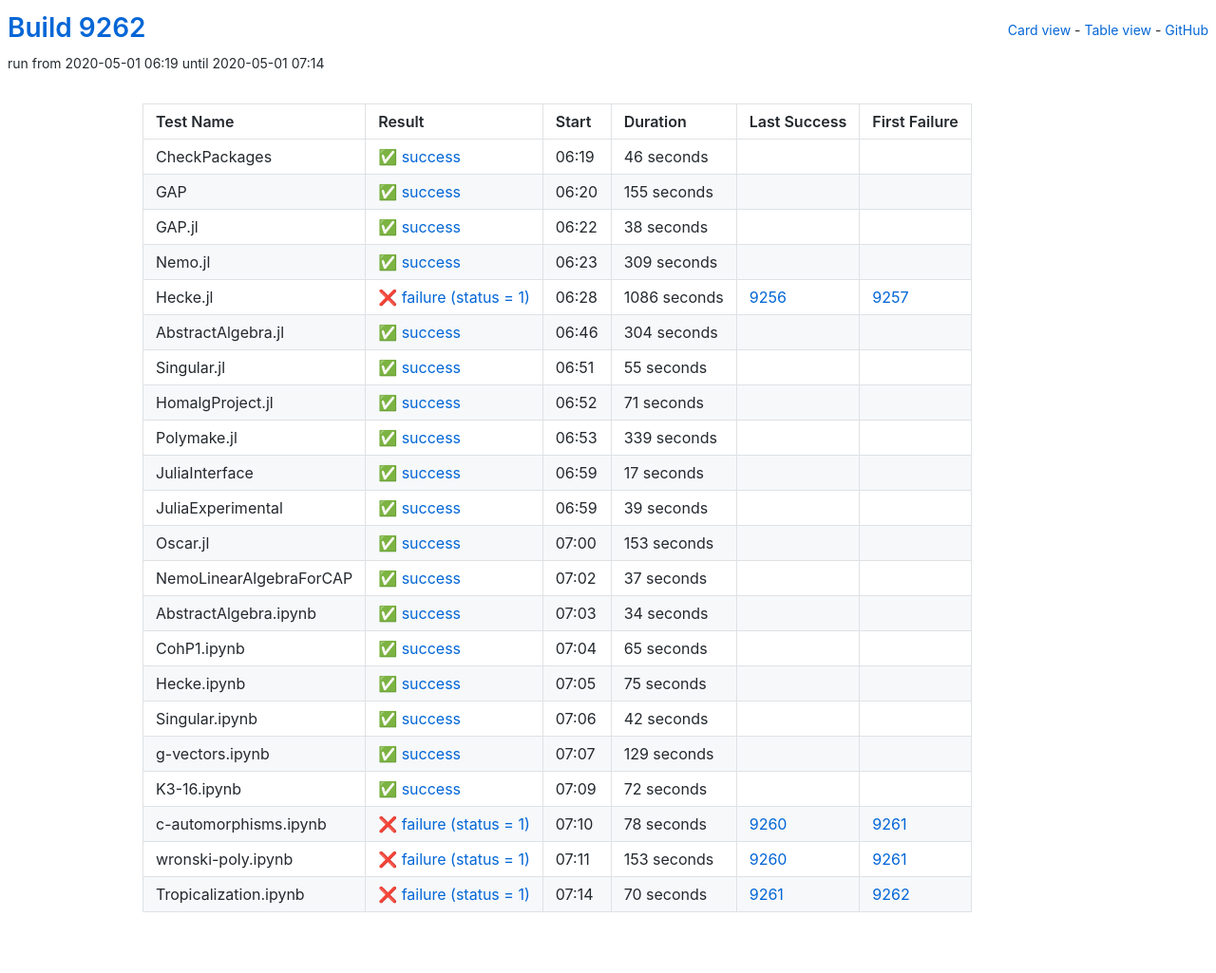
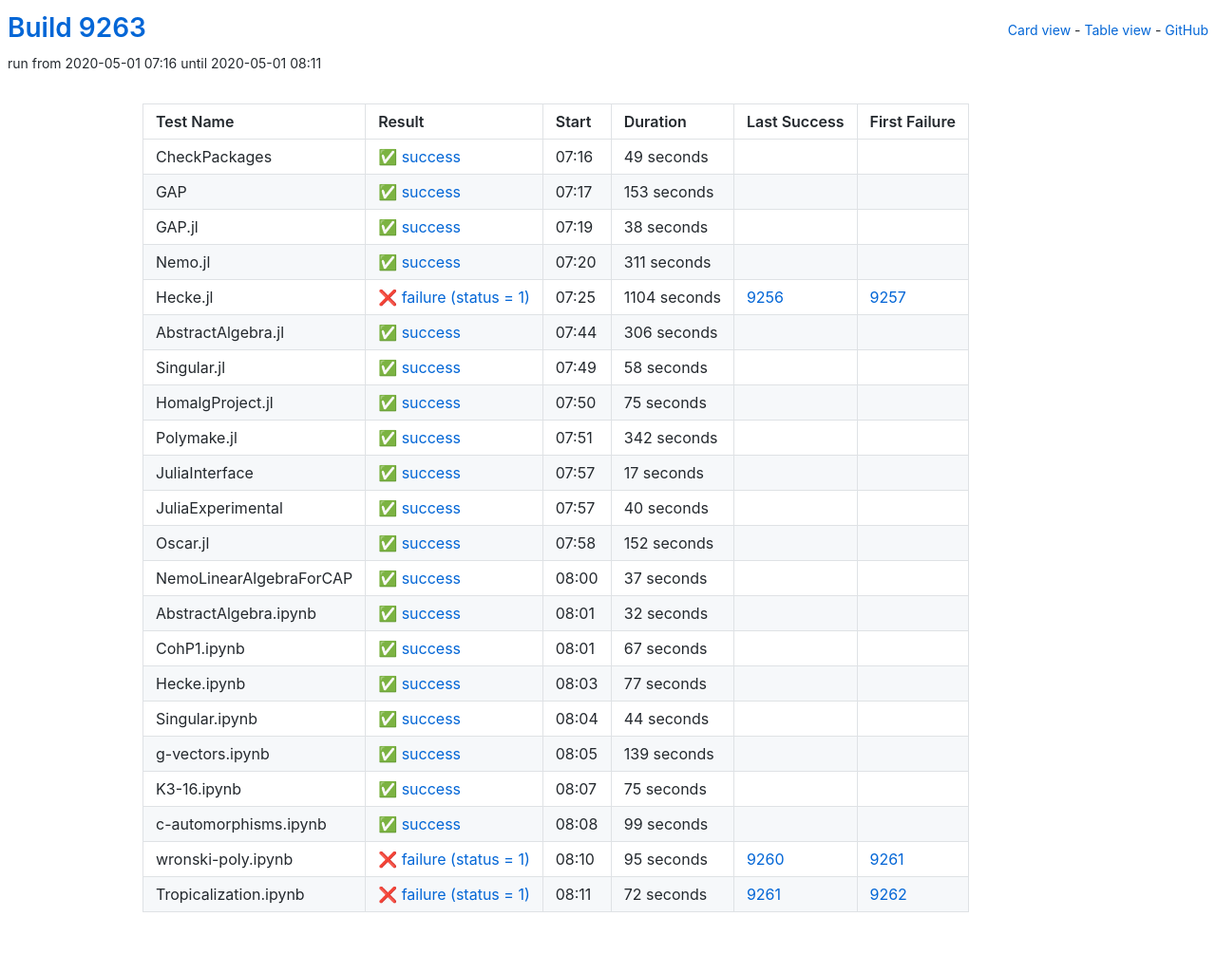
Before and after one commit to oscar-system/oscar-ci-status, a Jekyll site: the page built from table.html, in a window 1280 px wide. Shown: the whole page at 95% size. Built offline with Jekyll 4.4.1, drawn with Linux system fonts in a browser that asks for light colours.

Commit message:
Build 9263

```diff
--- a/_data/ci.yml
+++ b/_data/ci.yml
@@ -1,27 +1,27 @@
-build: 9262
-build_url: https://oscarci.mathematik.uni-kl.de/job/oscar/9262/
+build: 9263
+build_url: https://oscarci.mathematik.uni-kl.de/job/oscar/9263/
 job: oscar
 tests:
-- duration: 46
+- duration: 49
   exitcode: 0
   first_failure: false
   first_failure_url: null
   last_success: false
   last_success_url: null
-  log: https://oscarci.mathematik.uni-kl.de/job/oscar/9262/artifact/logs/build-9262/CheckPackages.log
+  log: https://oscarci.mathematik.uni-kl.de/job/oscar/9263/artifact/logs/build-9263/CheckPackages.log
   name: CheckPackages
-  start: 2020-05-01 06:19
+  start: 2020-05-01 07:16
   status: success
   success: true
-- duration: 155
+- duration: 153
   exitcode: 0
   first_failure: false
   first_failure_url: null
   last_success: false
   last_success_url: null
-  log: https://oscarci.mathematik.uni-kl.de/job/oscar/9262/artifact/logs/build-9262/GAP.log
+  log: https://oscarci.mathematik.uni-kl.de/job/oscar/9263/artifact/logs/build-9263/GAP.log
   name: GAP
-  start: 2020-05-01 06:20
+  start: 2020-05-01 07:17
   status: success
   success: true
 - duration: 38
@@ -30,75 +30,75 @@ tests:
   first_failure_url: null
   last_success: false
   last_success_url: null
-  log: https://oscarci.mathematik.uni-kl.de/job/oscar/9262/artifact/logs/build-9262/GAP.jl.log
+  log: https://oscarci.mathematik.uni-kl.de/job/oscar/9263/artifact/logs/build-9263/GAP.jl.log
   name: GAP.jl
-  start: 2020-05-01 06:22
+  start: 2020-05-01 07:19
   status: success
   success: true
-- duration: 309
+- duration: 311
   exitcode: 0
   first_failure: false
   first_failure_url: null
   last_success: false
   last_success_url: null
-  log: https://oscarci.mathematik.uni-kl.de/job/oscar/9262/artifact/logs/build-9262/Nemo.jl.log
+  log: https://oscarci.mathematik.uni-kl.de/job/oscar/9263/artifact/logs/build-9263/Nemo.jl.log
   name: Nemo.jl
-  start: 2020-05-01 06:23
+  start: 2020-05-01 07:20
   status: success
   success: true
-- duration: 1086
+- duration: 1104
   exitcode: 1
   first_failure: 9257
   first_failure_url: https://oscarci.mathematik.uni-kl.de/job/oscar/9257/
   last_success: 9256
   last_success_url: https://oscarci.mathematik.uni-kl.de/job/oscar/9256/
-  log: https://oscarci.mathematik.uni-kl.de/job/oscar/9262/artifact/logs/build-9262/Hecke.jl.log
+  log: https://oscarci.mathematik.uni-kl.de/job/oscar/9263/artifact/logs/build-9263/Hecke.jl.log
   name: Hecke.jl
-  start: 2020-05-01 06:28
+  start: 2020-05-01 07:25
   status: failure
   success: false
-- duration: 304
+- duration: 306
   exitcode: 0
   first_failure: false
   first_failure_url: null
   last_success: false
   last_success_url: null
-  log: https://oscarci.mathematik.uni-kl.de/job/oscar/9262/artifact/logs/build-9262/AbstractAlgebra.jl.log
+  log: https://oscarci.mathematik.uni-kl.de/job/oscar/9263/artifact/logs/build-9263/AbstractAlgebra.jl.log
   name: AbstractAlgebra.jl
-  start: 2020-05-01 06:46
+  start: 2020-05-01 07:44
   status: success
   success: true
-- duration: 55
+- duration: 58
   exitcode: 0
   first_failure: false
   first_failure_url: null
   last_success: false
   last_success_url: null
-  log: https://oscarci.mathematik.uni-kl.de/job/oscar/9262/artifact/logs/build-9262/Singular.jl.log
+  log: https://oscarci.mathematik.uni-kl.de/job/oscar/9263/artifact/logs/build-9263/Singular.jl.log
   name: Singular.jl
-  start: 2020-05-01 06:51
+  start: 2020-05-01 07:49
   status: success
   success: true
-- duration: 71
+- duration: 75
   exitcode: 0
   first_failure: false
   first_failure_url: null
   last_success: false
   last_success_url: null
-  log: https://oscarci.mathematik.uni-kl.de/job/oscar/9262/artifact/logs/build-9262/HomalgProject.jl.log
+  log: https://oscarci.mathematik.uni-kl.de/job/oscar/9263/artifact/logs/build-9263/HomalgProject.jl.log
   name: HomalgProject.jl
-  start: 2020-05-01 06:52
+  start: 2020-05-01 07:50
   status: success
   success: true
-- duration: 339
+- duration: 342
   exitcode: 0
   first_failure: false
   first_failure_url: null
   last_success: false
   last_success_url: null
-  log: https://oscarci.mathematik.uni-kl.de/job/oscar/9262/artifact/logs/build-9262/Polymake.jl.log
+  log: https://oscarci.mathematik.uni-kl.de/job/oscar/9263/artifact/logs/build-9263/Polymake.jl.log
   name: Polymake.jl
-  start: 2020-05-01 06:53
+  start: 2020-05-01 07:51
   status: success
   success: true
 - duration: 17
@@ -107,31 +107,31 @@ tests:
   first_failure_url: null
   last_success: false
   last_success_url: null
-  log: https://oscarci.mathematik.uni-kl.de/job/oscar/9262/artifact/logs/build-9262/JuliaInterface.log
+  log: https://oscarci.mathematik.uni-kl.de/job/oscar/9263/artifact/logs/build-9263/JuliaInterface.log
   name: JuliaInterface
-  start: 2020-05-01 06:59
+  start: 2020-05-01 07:57
   status: success
   success: true
-- duration: 39
+- duration: 40
   exitcode: 0
   first_failure: false
   first_failure_url: null
   last_success: false
   last_success_url: null
-  log: https://oscarci.mathematik.uni-kl.de/job/oscar/9262/artifact/logs/build-9262/JuliaExperimental.log
+  log: https://oscarci.mathematik.uni-kl.de/job/oscar/9263/artifact/logs/build-9263/JuliaExperimental.log
   name: JuliaExperimental
-  start: 2020-05-01 06:59
+  start: 2020-05-01 07:57
   status: success
   success: true
-- duration: 153
+- duration: 152
   exitcode: 0
   first_failure: false
   first_failure_url: null
   last_success: false
   last_success_url: null
-  log: https://oscarci.mathematik.uni-kl.de/job/oscar/9262/artifact/logs/build-9262/Oscar.jl.log
+  log: https://oscarci.mathematik.uni-kl.de/job/oscar/9263/artifact/logs/build-9263/Oscar.jl.log
   name: Oscar.jl
-  start: 2020-05-01 07:00
+  start: 2020-05-01 07:58
   status: success
   success: true
 - duration: 37
@@ -140,31 +140,64 @@ tests:
   first_failure_url: null
   last_success: false
   last_success_url: null
-  log: https://oscarci.mathematik.uni-kl.de/job/oscar/9262/artifact/logs/build-9262/NemoLinearAlgebraForCAP.log
+  log: https://oscarci.mathematik.uni-kl.de/job/oscar/9263/artifact/logs/build-9263/NemoLinearAlgebraForCAP.log
   name: NemoLinearAlgebraForCAP
-  start: 2020-05-01 07:02
+  start: 2020-05-01 08:00
   status: success
   success: true
-- duration: 34
+- duration: 32
   exitcode: 0
   first_failure: false
   first_failure_url: null
   last_success: false
   last_success_url: null
-  log: https://oscarci.mathematik.uni-kl.de/job/oscar/9262/artifact/logs/build-9262/AbstractAlgebra.ipynb.log
+  log: https://oscarci.mathematik.uni-kl.de/job/oscar/9263/artifact/logs/build-9263/AbstractAlgebra.ipynb.log
   name: AbstractAlgebra.ipynb
-  start: 2020-05-01 07:03
+  start: 2020-05-01 08:01
   status: success
   success: true
-- duration: 65
+- duration: 67
   exitcode: 0
   first_failure: false
   first_failure_url: null
   last_success: false
   last_success_url: null
-  log: https://oscarci.mathematik.uni-kl.de/job/oscar/9262/artifact/logs/build-9262/CohP1.ipynb.log
+  log: https://oscarci.mathematik.uni-kl.de/job/oscar/9263/artifact/logs/build-9263/CohP1.ipynb.log
   name: CohP1.ipynb
-  start: 2020-05-01 07:04
+  start: 2020-05-01 08:01
+  status: success
+  success: true
+- duration: 77
+  exitcode: 0
+  first_failure: false
+  first_failure_url: null
+  last_success: false
+  last_success_url: null
+  log: https://oscarci.mathematik.uni-kl.de/job/oscar/9263/artifact/logs/build-9263/Hecke.ipynb.log
+  name: Hecke.ipynb
+  start: 2020-05-01 08:03
+  status: success
+  success: true
+- duration: 44
+  exitcode: 0
+  first_failure: false
+  first_failure_url: null
+  last_success: false
+  last_success_url: null
+  log: https://oscarci.mathematik.uni-kl.de/job/oscar/9263/artifact/logs/build-9263/Singular.ipynb.log
+  name: Singular.ipynb
+  start: 2020-05-01 08:04
+  status: success
+  success: true
+- duration: 139
+  exitcode: 0
+  first_failure: false
+  first_failure_url: null
+  last_success: false
+  last_success_url: null
+  log: https://oscarci.mathematik.uni-kl.de/job/oscar/9263/artifact/logs/build-9263/g-vectors.ipynb.log
+  name: g-vectors.ipynb
+  start: 2020-05-01 08:05
   status: success
   success: true
 - duration: 75
@@ -173,74 +206,41 @@ tests:
   first_failure_url: null
   last_success: false
   last_success_url: null
-  log: https://oscarci.mathematik.uni-kl.de/job/oscar/9262/artifact/logs/build-9262/Hecke.ipynb.log
-  name: Hecke.ipynb
-  start: 2020-05-01 07:05
+  log: https://oscarci.mathematik.uni-kl.de/job/oscar/9263/artifact/logs/build-9263/K3-16.ipynb.log
+  name: K3-16.ipynb
+  start: 2020-05-01 08:07
   status: success
   success: true
-- duration: 42
+- duration: 99
   exitcode: 0
   first_failure: false
   first_failure_url: null
   last_success: false
   last_success_url: null
-  log: https://oscarci.mathematik.uni-kl.de/job/oscar/9262/artifact/logs/build-9262/Singular.ipynb.log
-  name: Singular.ipynb
-  start: 2020-05-01 07:06
+  log: https://oscarci.mathematik.uni-kl.de/job/oscar/9263/artifact/logs/build-9263/c-automorphisms.ipynb.log
+  name: c-automorphisms.ipynb
+  start: 2020-05-01 08:08
   status: success
   success: true
-- duration: 129
-  exitcode: 0
-  first_failure: false
-  first_failure_url: null
-  last_success: false
-  last_success_url: null
-  log: https://oscarci.mathematik.uni-kl.de/job/oscar/9262/artifact/logs/build-9262/g-vectors.ipynb.log
-  name: g-vectors.ipynb
-  start: 2020-05-01 07:07
-  status: success
-  success: true
-- duration: 72
-  exitcode: 0
-  first_failure: false
-  first_failure_url: null
-  last_success: false
-  last_success_url: null
-  log: https://oscarci.mathematik.uni-kl.de/job/oscar/9262/artifact/logs/build-9262/K3-16.ipynb.log
-  name: K3-16.ipynb
-  start: 2020-05-01 07:09
-  status: success
-  success: true
-- duration: 78
+- duration: 95
   exitcode: 1
   first_failure: 9261
   first_failure_url: https://oscarci.mathematik.uni-kl.de/job/oscar/9261/
   last_success: 9260
   last_success_url: https://oscarci.mathematik.uni-kl.de/job/oscar/9260/
-  log: https://oscarci.mathematik.uni-kl.de/job/oscar/9262/artifact/logs/build-9262/c-automorphisms.ipynb.log
-  name: c-automorphisms.ipynb
-  start: 2020-05-01 07:10
+  log: https://oscarci.mathematik.uni-kl.de/job/oscar/9263/artifact/logs/build-9263/wronski-poly.ipynb.log
+  name: wronski-poly.ipynb
+  start: 2020-05-01 08:10
   status: failure
   success: false
-- duration: 153
-  exitcode: 1
-  first_failure: 9261
-  first_failure_url: https://oscarci.mathematik.uni-kl.de/job/oscar/9261/
-  last_success: 9260
-  last_success_url: https://oscarci.mathematik.uni-kl.de/job/oscar/9260/
-  log: https://oscarci.mathematik.uni-kl.de/job/oscar/9262/artifact/logs/build-9262/wronski-poly.ipynb.log
-  name: wronski-poly.ipynb
-  start: 2020-05-01 07:11
-  status: failure
-  success: false
-- duration: 70
+- duration: 72
   exitcode: 1
   first_failure: 9262
   first_failure_url: https://oscarci.mathematik.uni-kl.de/job/oscar/9262/
   last_success: 9261
   last_success_url: https://oscarci.mathematik.uni-kl.de/job/oscar/9261/
-  log: https://oscarci.mathematik.uni-kl.de/job/oscar/9262/artifact/logs/build-9262/Tropicalization.ipynb.log
+  log: https://oscarci.mathematik.uni-kl.de/job/oscar/9263/artifact/logs/build-9263/Tropicalization.ipynb.log
   name: Tropicalization.ipynb
-  start: 2020-05-01 07:14
+  start: 2020-05-01 08:11
   status: failure
   success: false
```
Also changed, not shown: README.md.
